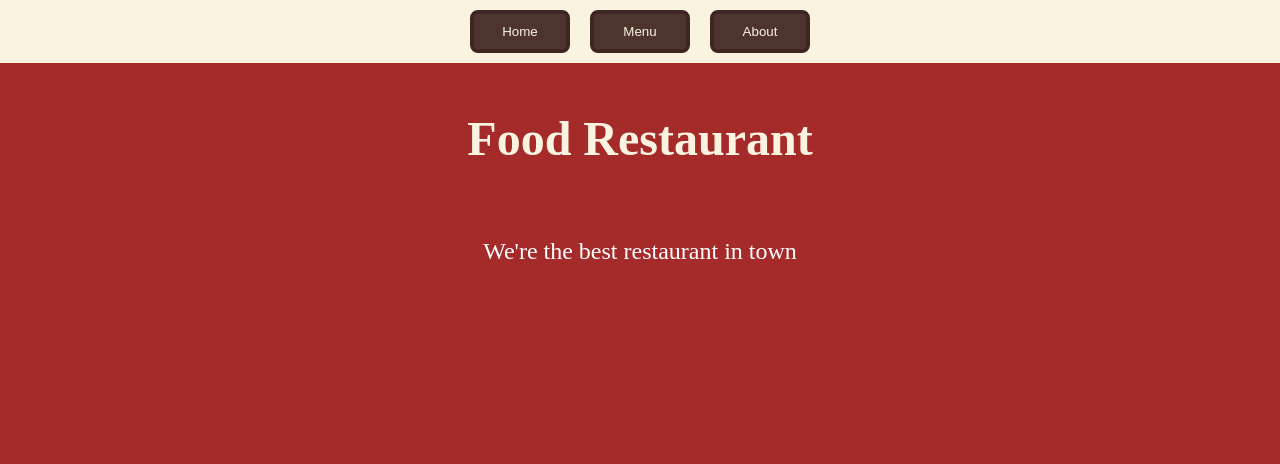
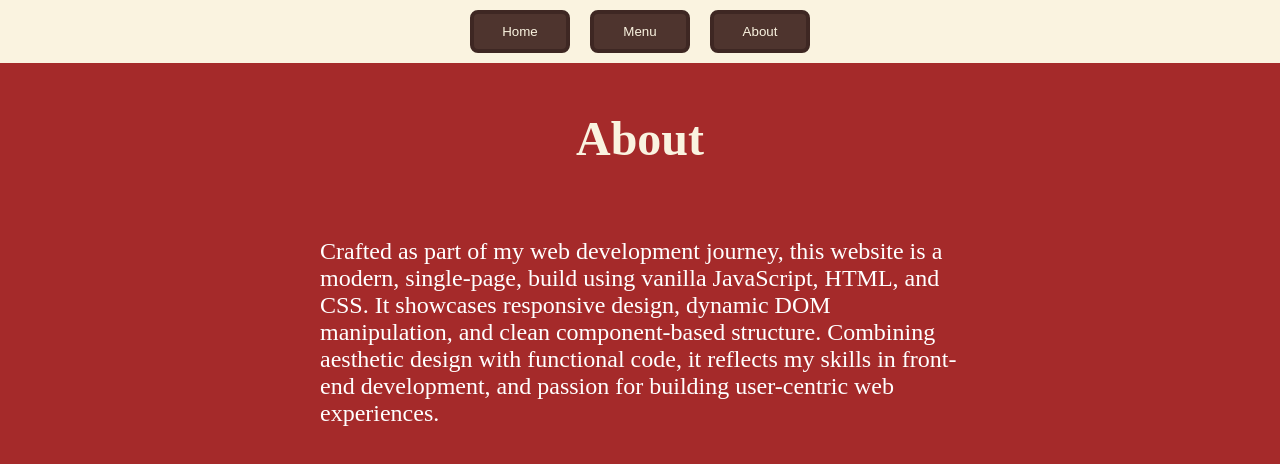
Before and after one commit to shah-krish/odin-restaurant-page, a website built with webpack: page src/template.html in a window 1280 px wide. Built offline with nearby package versions, Linux system fonts and the light colour scheme.

Commit message:
Finish about.js

```diff
--- a/src/about.js
+++ b/src/about.js
@@ -0,0 +1,22 @@
+import './styles.css';
+export default function aboutModule(){
+    const content = document.getElementById("content");
+
+    const heading = document.createElement("div");
+    heading.className = "heading";
+    const headingText = document.createElement("p");
+    headingText.className = "headingText";
+    headingText.textContent = "About";
+
+    heading.appendChild(headingText);
+    content.appendChild(heading);
+
+    const subHeading = document.createElement("div");
+    subHeading.className = "subHeading";
+    const subHeadingText = document.createElement("p");
+    subHeadingText.className = "subHeadingText";
+    subHeadingText.textContent = "Crafted as part of my web development journey, this website is a modern, single-page, build using vanilla JavaScript, HTML, and CSS. It showcases responsive design, dynamic DOM manipulation, and clean component-based structure. Combining aesthetic design with functional code, it reflects my skills in front-end development, and passion for building user-centric web experiences."
+    subHeading.appendChild(subHeadingText);
+    content.appendChild(subHeading);
+
+}
--- a/src/index.js
+++ b/src/index.js
@@ -1,4 +1,4 @@
 import "./styles.css";
 import homeModule from './home';
-
-homeModule();
+import aboutModule from './about';
+aboutModule();
--- a/src/styles.css
+++ b/src/styles.css
@@ -26,10 +26,17 @@ nav button{
     font-weight: 900;
     justify-content: center;
     margin-bottom: 0px;
+    place-items: center;
 }
 .subHeading{
     display:grid;
     color: white;
     justify-content: center;
     font-size: 1.5rem;
+    width: 50%;
 }
+#content {
+    display: grid;
+    place-items: center;
+
+}
```
